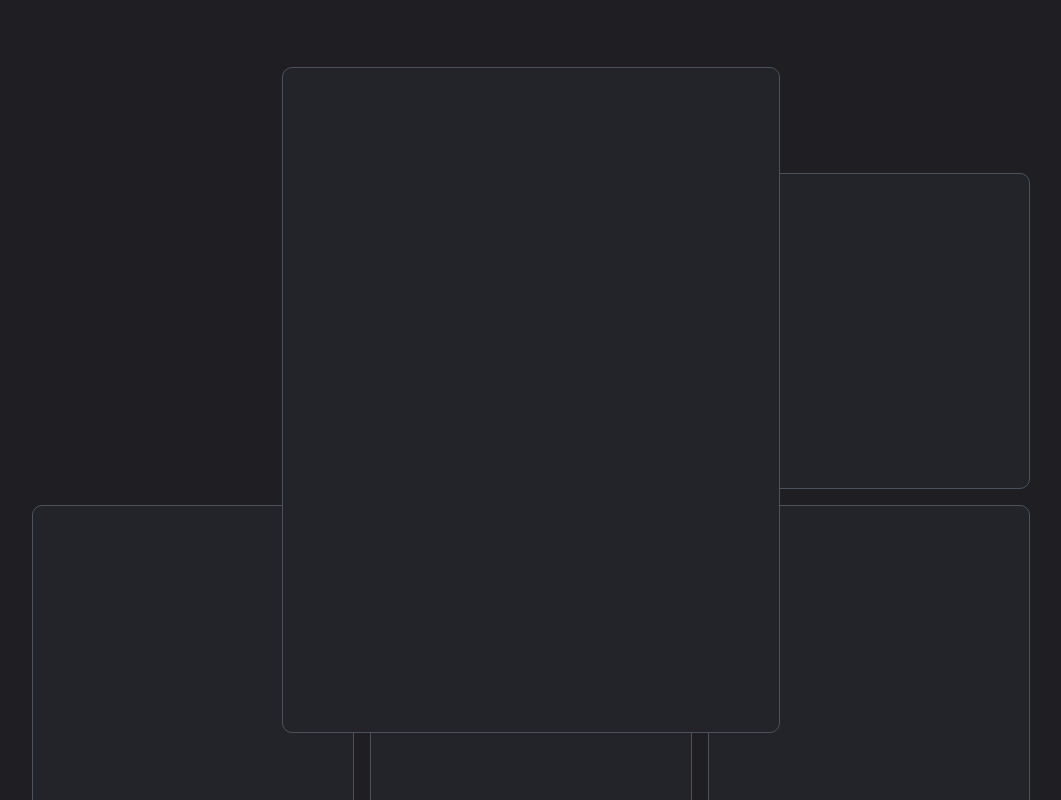
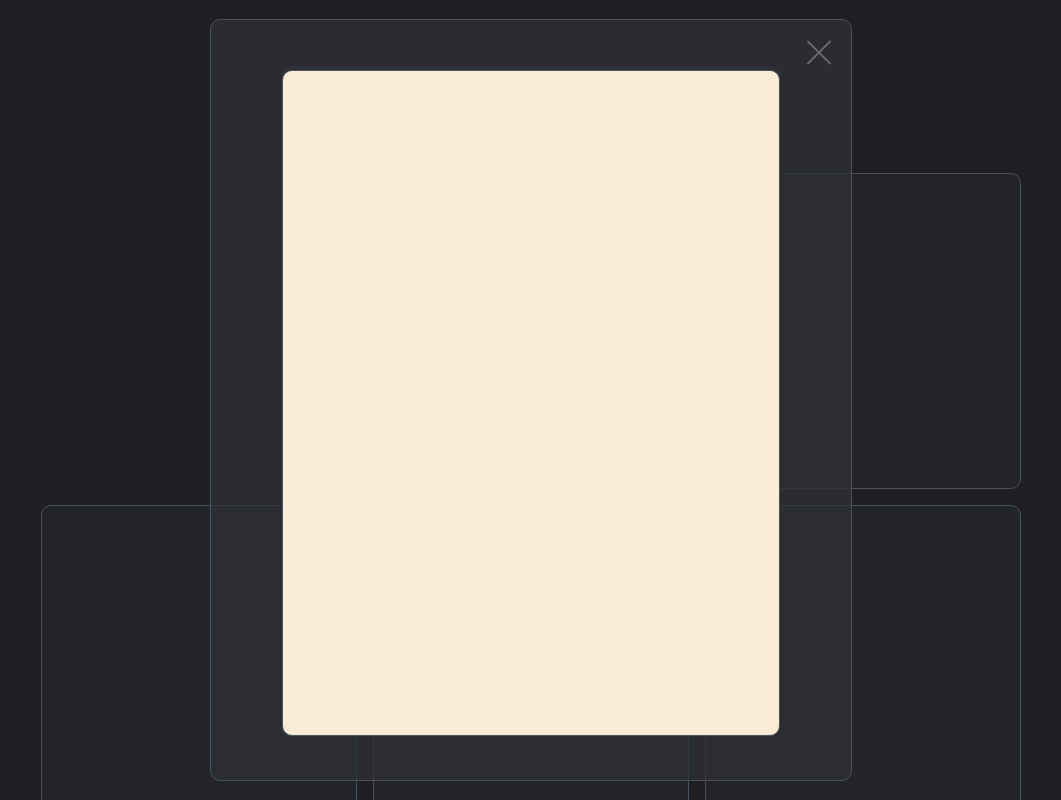
Before and after one commit to oscarmilligan/doodle-watchlist, a plain HTML site: page index.html in a window 1280 px wide. Both pictures are taken after a click on the element 302 px from the left and 331 px from the top of the page. Shown: the top 800 px of the page, without its empty margins (109-1170 px from the left). Drawn offline with Linux system fonts and the light colour scheme.

Commit message:
added and created transitions for a canvas area

```diff
--- a/index.html
+++ b/index.html
@@ -25,5 +25,9 @@
         <div class="card card--onload" onClick="focus_card(this)"></div>
 
     </div>
+    <div id="canvas-area"class="hidden">
+        <canvas id="canvas"></canvas>
+        <a onClick="unfocus_card()" class="close"></a>
+    </div>
 <script src="./script.js"></script>
 </body>
--- a/script.js
+++ b/script.js
@@ -1,14 +1,16 @@
-
+var card_focussed
 const focus_card = (card) => {
-    if (card.classList.contains("card--unfocused") || card.classList.contains("card--onload")){
+    console.log(card_focussed);
+    if (card_focussed) {
+        unfocus_card(card_focussed);
+    }
+    if (card != card_focussed && (card.classList.contains("card--unfocused") || card.classList.contains("card--onload"))){
         // get card position
         const leftpos = card.offsetLeft;
         const toppos = card.offsetTop;
         const width = card.width;
         const height = card.height;
         console.log(leftpos+"px",toppos +"px")
-        card.style.setProperty('--card-left', leftpos+"px");
-        card.style.setProperty('--card-top', toppos+"px");
 
         // insert placeholder to grid
         const placeholder = document.createElement("div");
@@ -23,17 +25,25 @@
         // edit classes
         card.classList.contains("card--unfocused") ? card.classList.remove('card--unfocused') : card.classList.remove('card--onload');
         card.classList.add('card--focused');
+        card_focussed = card;
 
+        // unhide canvas
+        const canvas_area = document.getElementById("canvas-area")
+        canvas_area.classList.remove("hidden")
+    }
+
+    // else{
+    //     //unfocus card
+    //     unfocus_card(card)
+    // }
 
 }
-
-    else{
+const unfocus_card = (card = "N/A") => {
+    if (card = "N/A"){
+        card = card_focussed
+    }
     // get placeholder position
     const placeholder = document.getElementById("placeholder");
-        const leftpos = placeholder.offsetLeft;
-        const toppos = placeholder.offsetTop;
-        card.style.setProperty('--card-left', leftpos+"px");
-        card.style.setProperty('--card-top', toppos+"px");
 
     // remove placeholder
     placeholder.remove();
@@ -45,6 +55,9 @@
 
     card.classList.remove('card--focused');
     card.classList.add('card--unfocused');
+    card_focussed = null;
+
+    // hide canvas area
+    const canvas_area = document.getElementById("canvas-area")
+    canvas_area.classList.add("hidden")
 }
-
-}
--- a/style.css
+++ b/style.css
@@ -20,11 +20,10 @@ h1{
 
 .hidden{
     opacity: 0;
+    pointer-events: none
 }
 
 .card, #placeholder{
-    --card-left: 0px;
-    --card-top: 0px;
 
     padding: 2em;
     border: 1px solid rgb(75,82,92);
@@ -41,11 +40,11 @@ h1{
         width: min(992px,54vh);
         height: min(1403px,75vh);
         animation: expand 0.5s ease forwards;
-        z-index: 99;
+        z-index: 10;
     }
     .card.card--unfocused, #placeholder{
         position: relative;
-        width: max(250px,20vw);
+        width: max(250px,20vh);
         height: max(250px,20vh);
         /* animation: unexpand 0.5s ease;  */
         z-index: 0;
@@ -54,14 +53,14 @@ h1{
         transform: none;
     }
     .card.card--onload {
-        width: max(250px,20vw);
+        width: max(250px,20vh);
         height: max(250px,20vh);
     }
 
     @keyframes expand {
         0% {
             position: fixed;
-        width: max(250px,20vw);
+            width: max(250px,20vh);
             height: max(250px,20vh);
         }
         100% {
@@ -74,6 +73,7 @@ h1{
         }
     }
 
+/*
 @keyframes unexpand {
     0% {
         width: min(992px,54vh);
@@ -81,7 +81,7 @@ h1{
     }
 
     100% {
-        width: max(250px,20vw);
+        width: max(250px,20vh);
         height: max(250px,20vh);
 
         left: var(--card-left);
@@ -89,9 +89,7 @@ h1{
         transform: translateX(-50%) translateY(-50%);
     }
 
-}
-
-
+} */
 
 .gallery {
   display: flex;
@@ -105,3 +103,56 @@ h1{
   margin: 0 auto;
   padding: 20px 10px;
 }
+
+#canvas-area{
+    position: fixed;
+    background-color: #2e3137c3;
+    left: 50%;
+    top: 50%;
+    transform: translateX(-50%) translateY(-50%);
+    border-radius: 10px;
+    border: 1px solid rgb(75,82,92);
+    width: min(1300px,80vh);
+    height: min(1503px,95vh);
+    z-index: 20;
+}
+    #canvas-area:not(.hidden){
+        transition: 0.5s ease-in 0.5s;
+    }
+#canvas{
+    position: absolute;
+    width: min(992px,54vh);
+    height: min(1403px,75vh);
+    padding: 2em;
+    border: 1px solid rgb(75,82,92);
+    transform: translateX(-50%) translateY(7.5%);
+    border-radius: 10px;
+    transition: all 6.5s ease 6.5s;
+    z-index: 80;
+    background-color: antiquewhite;
+}
+.close {
+  position: absolute;
+  right: 16px;
+  top: 16px;
+  width: 32px;
+  height: 32px;
+  opacity: 0.3;
+}
+    .close:hover {
+    opacity: 1;
+    }
+    .close:before, .close:after {
+    position: absolute;
+    left: 15px;
+    content: ' ';
+    height: 33px;
+    width: 2px;
+    background-color: #ffffff;
+    }
+    .close:before {
+    transform: rotate(45deg);
+    }
+    .close:after {
+    transform: rotate(-45deg);
+    }
```
Lines whose indentation alone changed are shown as unchanged.
